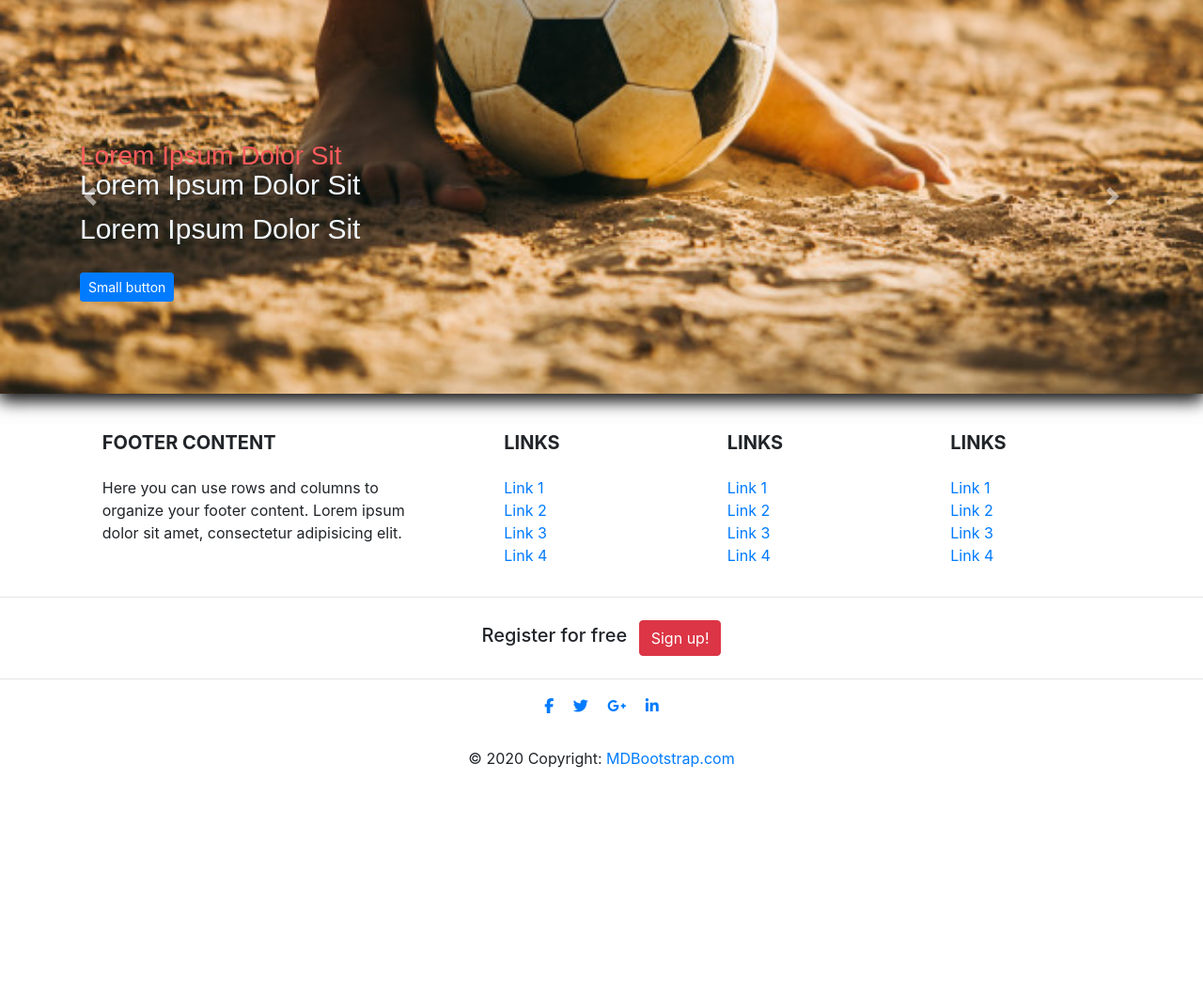
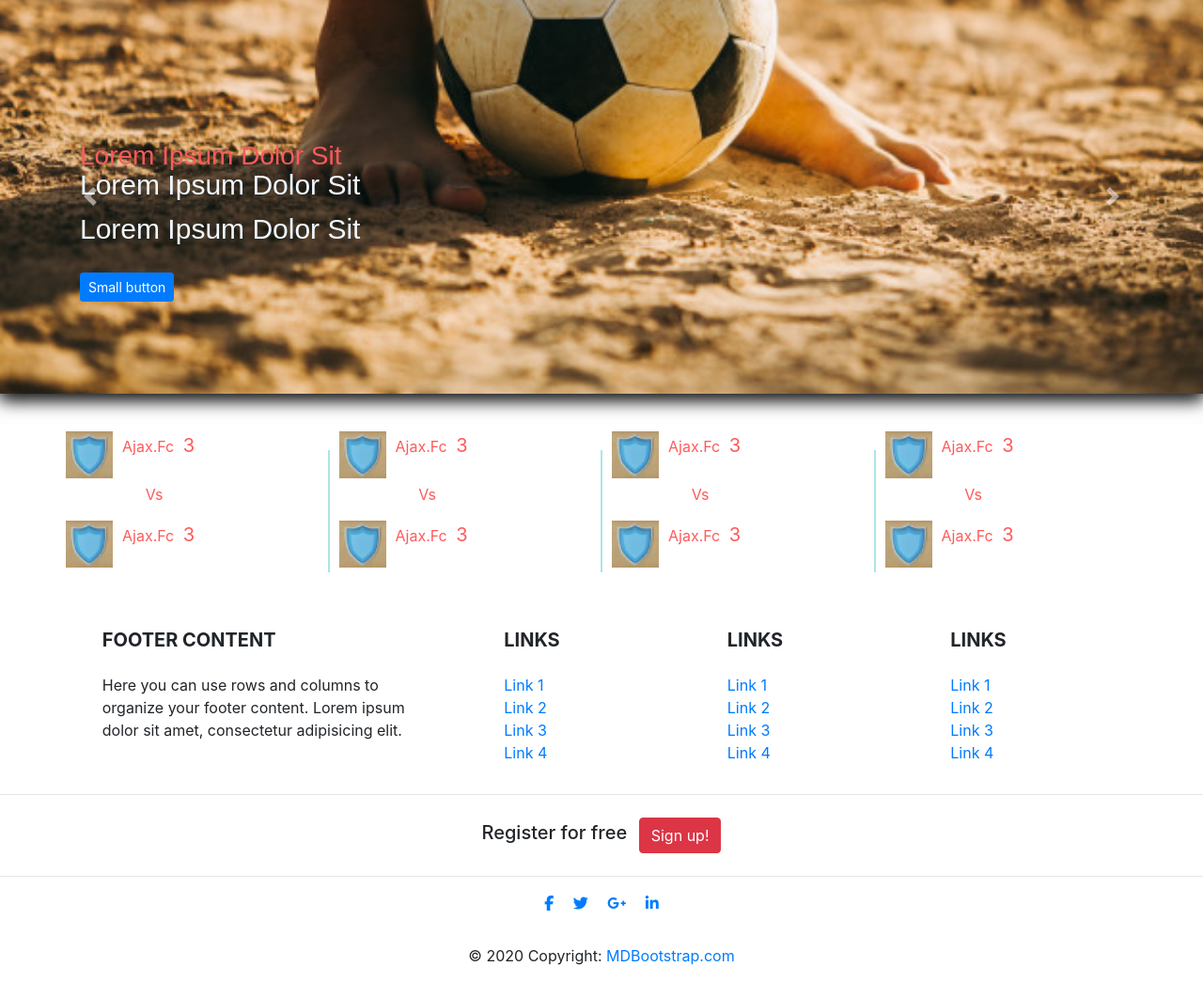
Before and after one commit to anselmo1010/Projeto_integrador_G6, a Node server app: page / in a window 1280 px wide. Shown: the part 57-1102 px from the top of the page at 94% size. Before the commit the page ends 874 px from the top, so only its background shows below. Run offline with Node 20, Linux system fonts and the light colour scheme; some libraries are stand-ins or nearby versions.

Commit message:
Criação sections home

```diff
--- a/meuApp/public/stylesheets/style.css
+++ b/meuApp/public/stylesheets/style.css
@@ -2,7 +2,7 @@
     box-sizing: border-box;
 }
 
-/**************** banner part ****************/
+/**************** crousel banner part ****************/
 .carousel-banner {
     box-shadow: 0px 5px 18px 0px rgba(0, 0, 0, 0.75);
 
@@ -45,7 +45,7 @@
     background-position: bottom;
 }
 
-/**************** banner text ****************/
+/**************** carousel banner text ****************/
 
 .banner_part .banner_text {
     display: table;
@@ -83,4 +83,71 @@
 
 
 
-/* =========================================================================================================== */
+/**************** Ultimos resultados ****************/
+.resultados-banner{
+    margin-top: 20px;
+    padding-top:20px ;
+    padding-bottom: 20px;
+    color: blueviolet;
+
+}
+   .resultados-banner span {
+
+    font-size: 20px;
+   }
+   .text-VS {
+    margin-top: 5px;
+    margin-left: 25%;
+    }
+
+
+ .linha-vertical {
+   margin-top: 20px;
+   margin-left: 10px;
+   margin-right: 10px;
+   height: 130px;
+   border-left: 1px solid rgb(174, 228, 230);
+}
+ @media (max-width: 280px) {
+.text-VS {
+ margin-top: 5px;
+ margin-left: 25%;
+}
+.resultados-banner span {
+ margin-left: 25%;
+ }
+}
+@media (max-width: 375px){
+ .text-VS {
+  margin-top: 5px;
+  margin-left: 25%;
+ }
+}
+  @media  (min-width: 768px)  {
+      .resultados-banner p {
+          font-size: 16px;
+          color: #FF5B5B;
+          /* margin-left: 20px; */
+      }
+      .resultados-banner  span {
+          font-size:20px ;
+      }
+         .linha-vertical {
+             margin-top: 20px;
+             height: 130px;
+             border-left: 2px solid rgb(174, 228, 230);
+         }
+         .resultados-banner p {
+             margin-left: 10px;
+
+         }
+         .resultados-banner span {
+            padding-left: 5px;
+         }
+         .text-VS {
+             margin-top: 5px;
+             margin-left: 25%;
+         }
+
+
+  }
--- a/meuApp/views/home.ejs
+++ b/meuApp/views/home.ejs
@@ -101,9 +101,69 @@
       </div>
       <!--/.Carousel Wrapper-->
     </section>
-      <section class="resultados-banner">
+    <section class="container resultados-banner">
+      <div class="row  resultados-block">
+        <div class="col resultados-block-1">
+          <div class="row">
+            <img src="/images/escudo-time.jpg" alt="">
+            <p>Ajax.Fc <span>3</span></p>
+          </div>
+          <div class="text-VS">
+            <p>Vs</p>
+          </div>
 
-      </section>
+          <div class="row">
+            <img src="/images/escudo-time.jpg" alt="">
+            <p>Ajax.Fc <span>3</span></p>
+          </div>
+        </div>
+        <div class="linha-vertical"></div>
+        <div class="col resultados-block-2">
+          <div class="row">
+            <img src="/images/escudo-time.jpg" alt="">
+            <p>Ajax.Fc <span>3</span></p>
+          </div>
+          <div class="text-VS">
+            <p>Vs</p>
+          </div>
+          <div class="row ">
+            <img src="/images/escudo-time.jpg" alt="">
+            <p>Ajax.Fc <span>3</span></p>
+          </div>
+        </div>
+        <div class="linha-vertical"></div>
+        <div class="col resultados-block-3">
+          <div class="row">
+            <img src="/images/escudo-time.jpg" alt="">
+            <p>Ajax.Fc <span>3</span></p>
+          </div>
+          <div class="text-VS">
+            <p>Vs</p>
+          </div>
+          <div class="row">
+            <img src="/images/escudo-time.jpg" alt="">
+            <p>Ajax.Fc <span>3</span></p>
+          </div>
+        </div>
+        <div class="linha-vertical"></div>
+        <div class="col resultados-block-4">
+          <div class="row">
+            <img src="/images/escudo-time.jpg" alt="">
+            <p>Ajax.Fc <span>3</span></p>
+          </div>
+          <div class="text-VS">
+            <p>Vs</p>
+          </div>
+          <div class="row">
+            <img src="/images/escudo-time.jpg" alt="">
+            <p>Ajax.Fc <span>3</span></p>
+          </div>
+        </div>
+      </div>
+    </section>
+
+
+
 
 
 
```
Also changed, not shown: meuApp/public/images/escudo-time.jpg (added).
